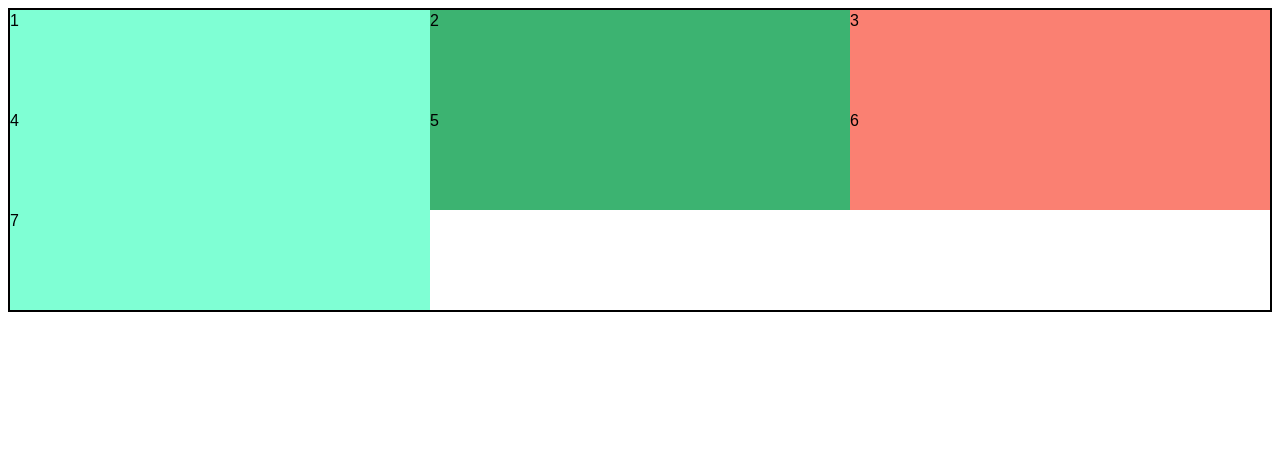
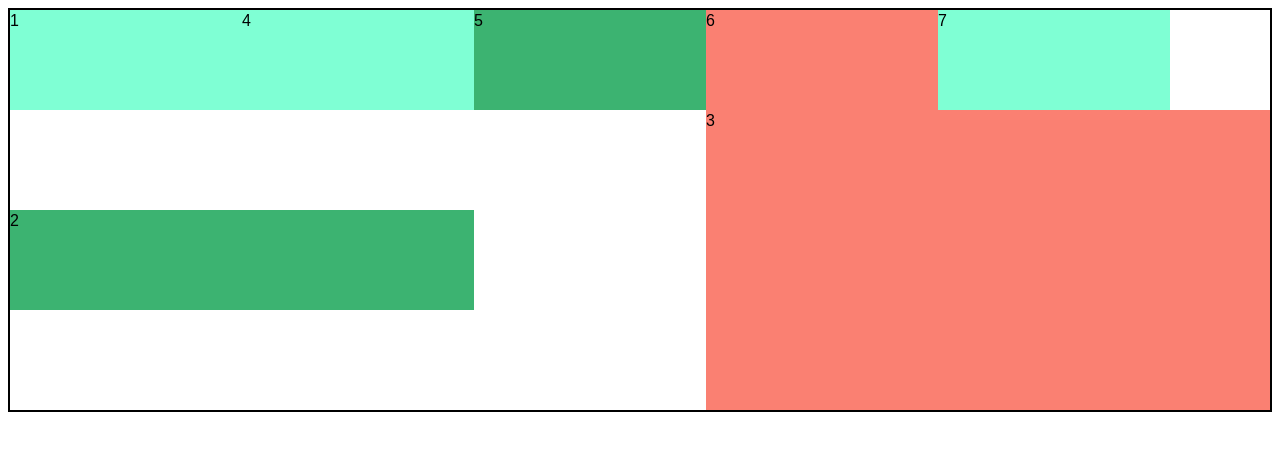
Before and after one commit to Dar1aK/grid-tutorial, a plain HTML site: page index.html in a window 1280 px wide. Drawn offline with Linux system fonts and the light colour scheme.

Commit message:
#3 lines

```diff
--- a/styles.css
+++ b/styles.css
@@ -8,9 +8,26 @@ body {
 
 .container {
     display: grid;
-    grid-template-columns: repeat(3, 1fr);
-    /* grid-template-rows: repeat(4, 100px); */
-    grid-auto-rows: 100px;
-    /* grid-auto-columns: 100px; */
+    grid-template-columns: repeat(5, 1fr);
+    grid-template-rows: repeat(3, 100px);
+    grid-auto-columns: 50px;
+    grid-auto-rows: 50px;
     border: 2px solid;
 }
+
+.item:nth-child(2) {
+    grid-area: 3/1/4/3;
+}
+
+.item:nth-child(3) {
+    /* grid-column-start: 4;
+    grid-column-end: 6;
+    grid-row-start: 2;
+    grid-row-end: 4; */
+    /* grid-column: 4/6;
+    grid-row: 2/4; */
+    /* grid-column: span 2/6;
+    grid-column: 4/span 2; */
+    grid-area: 2/4/6/8;
+
+}
```
